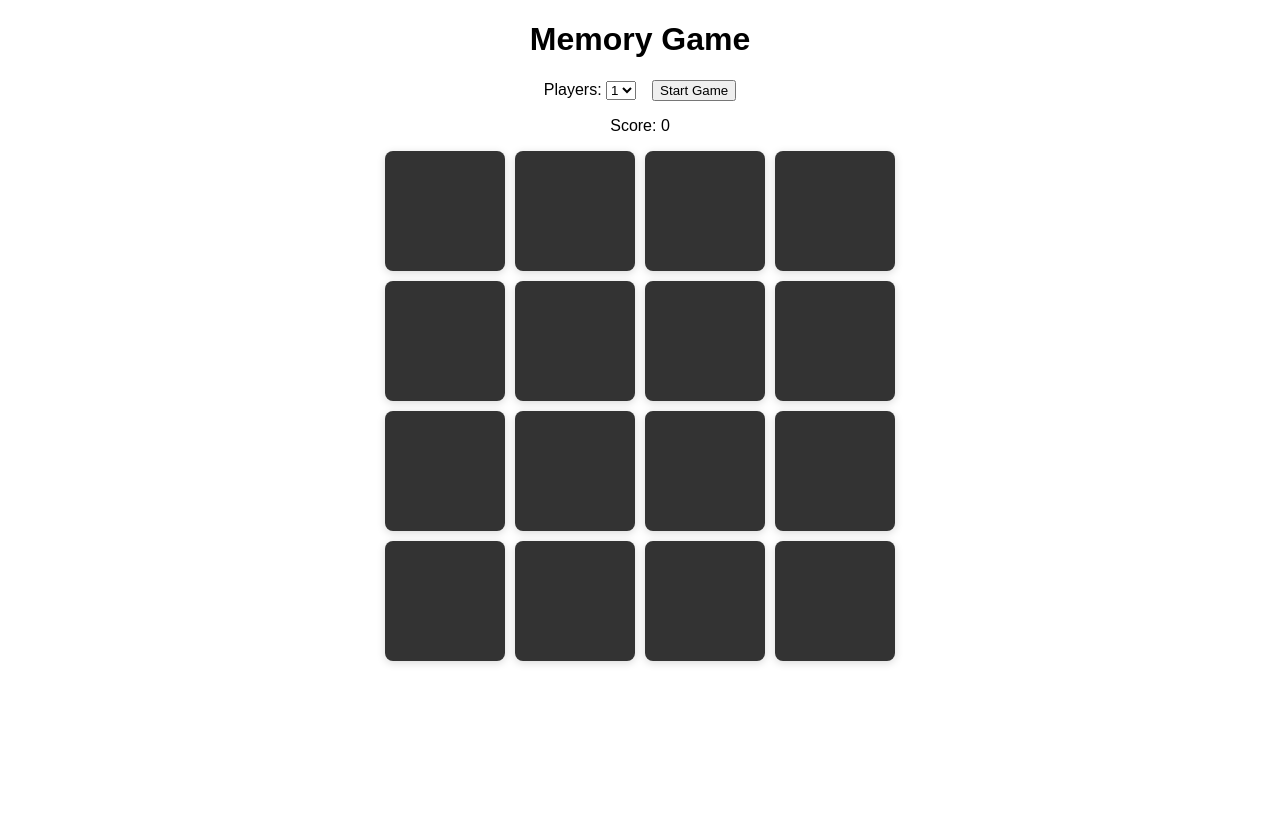
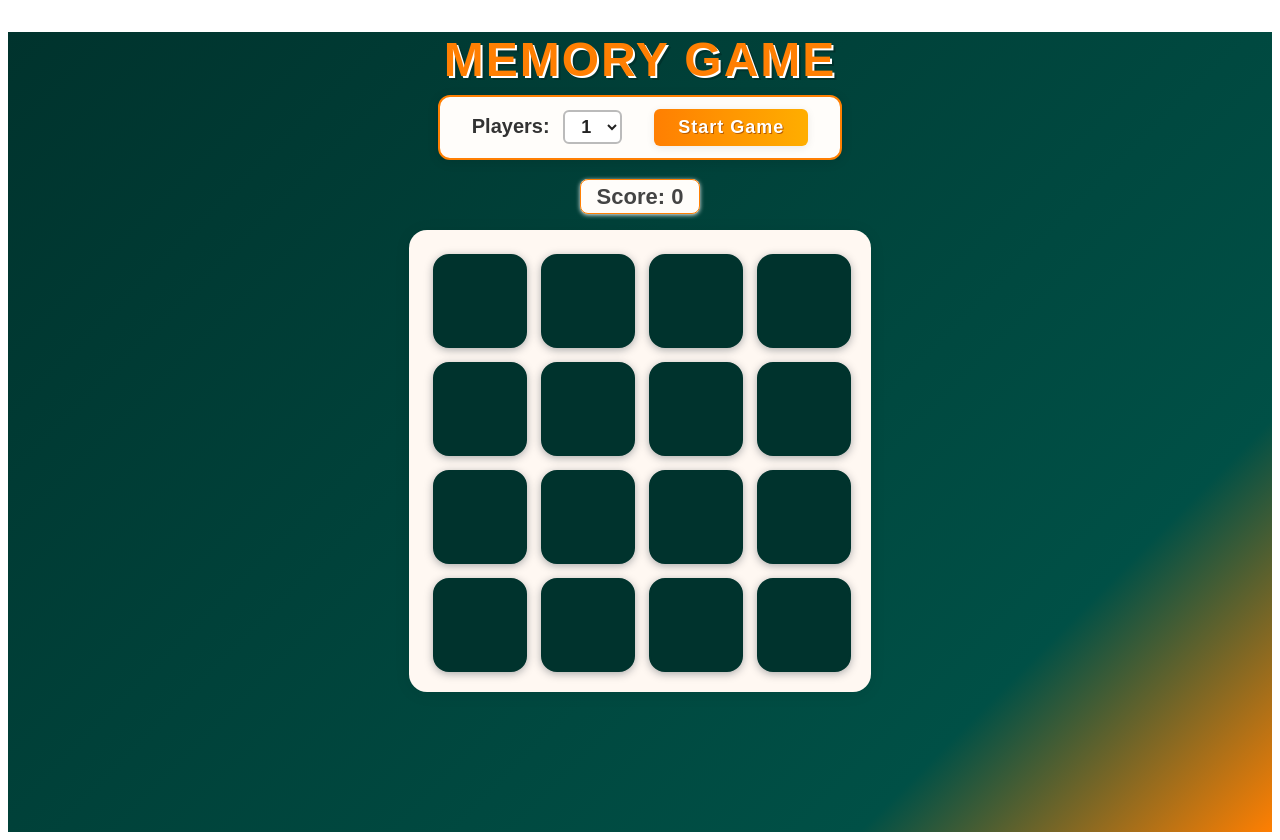
Before and after one commit to alexreid44/memory-game, a React (Vite) app: page / in a window 1280 px wide. Before the commit the page ends 800 px from the top, so only its background shows below. Built offline with nearby package versions, Linux system fonts and the light colour scheme.

Commit message:
It's not beautiful but it's a little less ugly

```diff
--- a/src/App.jsx
+++ b/src/App.jsx
@@ -96,34 +96,76 @@ export default function App() {
   }
 
   return (
-    <div style={{ fontFamily: 'sans-serif', textAlign: 'center', marginTop: 20 }}>
-      <h1>Memory Game</h1>
-      <div style={{ marginBottom: 16 }}>
-        <label>Players: </label>
-        <select value={players} onChange={e => setPlayers(Number(e.target.value))}>
+    <div
+      style={{
+        fontFamily: 'sans-serif',
+        textAlign: 'center',
+        minHeight: '100vh',
+  background: 'linear-gradient(135deg, #00332d 0%, #005046 80%, #FF7F02 100%)',
+        margin: 0,
+        padding: 0,
+      }}
+    >
+      <h1 style={{
+        color: '#FF7F02',
+        letterSpacing: 2,
+        fontWeight: 900,
+        fontSize: 48,
+        marginBottom: 8,
+        textTransform: 'uppercase',
+        textShadow: '2px 2px 0 #fff, 4px 4px 0 #00332d',
+      }}>MEMORY GAME</h1>
+  <div style={{ marginBottom: 24, background: '#fffdfa', borderRadius: 12, display: 'inline-block', padding: '12px 32px', boxShadow: '0 2px 12px rgba(0,0,0,0.10)', border: '2px solid #FF7F02' }}>
+        <label style={{ color: '#333', fontWeight: 700, fontSize: 20 }}>Players: </label>
+        <select value={players} onChange={e => setPlayers(Number(e.target.value))} style={{ fontSize: 18, borderRadius: 6, padding: '4px 12px', marginLeft: 8, marginRight: 16, border: '2px solid #bbb', background: '#fff', color: '#222', fontWeight: 700 }}>
           <option value={1}>1</option>
           <option value={2}>2</option>
         </select>
-        <button style={{ marginLeft: 16 }} onClick={startGame}>Start Game</button>
+        <button
+          style={{
+            marginLeft: 16,
+            fontSize: 18,
+            fontWeight: 700,
+            background: 'linear-gradient(90deg, #FF7F02 0%, #FFAE00 100%)',
+            color: '#fff',
+            border: 'none',
+            borderRadius: 6,
+            padding: '8px 24px',
+            cursor: 'pointer',
+            boxShadow: '0 2px 8px rgba(0,0,0,0.08)',
+            transition: 'background 0.2s',
+            letterSpacing: 1,
+            textShadow: '1px 1px 0 #b85c00',
+          }}
+          onClick={startGame}
+        >
+          Start Game
+        </button>
       </div>
-      <div style={{ marginBottom: 16 }}>
+      <div style={{ marginBottom: 20 }}>
         {players === 2 ? (
-          <div>
-            <span>Player 1: {scores[0]}</span>
-            <span style={{ marginLeft: 16 }}>Player 2: {scores[1]}</span>
-            <span style={{ marginLeft: 16 }}>Turn: Player {turn + 1}</span>
+          <div style={{ color: '#333', fontWeight: 700, fontSize: 22 }}>
+            <span style={{ color: '#FF7F02' }}>Player 1: {scores[0]}</span>
+            <span style={{ marginLeft: 24, color: '#FFAE00' }}>Player 2: {scores[1]}</span>
+            <span style={{ marginLeft: 24, color: '#00332d' }}>Turn: Player {turn + 1}</span>
           </div>
         ) : (
-          <span>Score: {scores[0]}</span>
+          <span style={{ color: '#444', fontWeight: 700, fontSize: 22, background: '#fffdfa', borderRadius: 8, padding: '4px 16px', boxShadow: '0 1px 4px #eee', border: '1.5px solid #FF7F02' }}>Score: {scores[0]}</span>
         )}
       </div>
       <div
         style={{
           display: 'grid',
-          gridTemplateColumns: `repeat(${size}, 120px)`,
-          gridTemplateRows: `repeat(${size}, 120px)`,
-          gap: '10px',
+          gridTemplateColumns: `repeat(${size}, 90px)`,
+          gridTemplateRows: `repeat(${size}, 90px)`,
+          gap: '18px',
           justifyContent: 'center',
+          background: '#fff8f2',
+          borderRadius: 18,
+          padding: 24,
+          boxShadow: '0 2px 16px rgba(0,0,0,0.08)',
+          margin: '0 auto 24px auto',
+          width: 'max-content',
         }}
       >
         {cards.map((card, idx) => (
@@ -131,26 +173,28 @@ export default function App() {
             key={card.id}
             onClick={() => handleCardClick(idx)}
             style={{
-              width: 120,
-              height: 120,
-              background: card.flipped || card.matched ? '#fff' : '#333',
+              width: 90,
+              height: 90,
+              background: card.flipped || card.matched ? '#fff' : '#00332d',
               display: 'flex',
               alignItems: 'center',
               justifyContent: 'center',
-              borderRadius: 8,
-              boxShadow: '0 2px 8px rgba(0,0,0,0.15)',
+              borderRadius: 16,
+              boxShadow: card.flipped || card.matched ? '0 4px 16px #bbb' : '0 2px 8px #aaa',
               cursor: card.flipped || card.matched ? 'default' : 'pointer',
-              transition: 'background 0.3s, color 0.3s',
+              transition: 'background 0.3s, color 0.3s, box-shadow 0.3s',
               userSelect: 'none',
               overflow: 'hidden',
               padding: 0,
+              border: card.flipped || card.matched ? '2px solid #FF7F02' : '2px solid #00332d',
+              filter: card.flipped || card.matched ? 'none' : 'blur(0.5px)',
             }}
           >
             {(card.flipped || card.matched) ? (
               <img
                 src={card.image ? `/images/${card.image}` : ''}
                 alt="card"
-                style={{ width: '100%', height: '100%', objectFit: 'cover' }}
+                style={{ width: '100%', height: '100%', objectFit: 'cover', borderRadius: 12, boxShadow: '0 1px 4px #ccc' }}
                 draggable={false}
               />
             ) : null}
@@ -158,7 +202,7 @@ export default function App() {
         ))}
       </div>
       {gameOver && (
-        <div style={{ marginTop: 24, fontSize: 24, color: '#1976d2' }}>
+  <div style={{ marginTop: 24, fontSize: 28, color: '#FF7F02', fontWeight: 900, textShadow: '1px 1px 0 #fff' }}>
           {players === 2
             ? scores[0] === scores[1]
               ? 'It’s a tie!'
```
